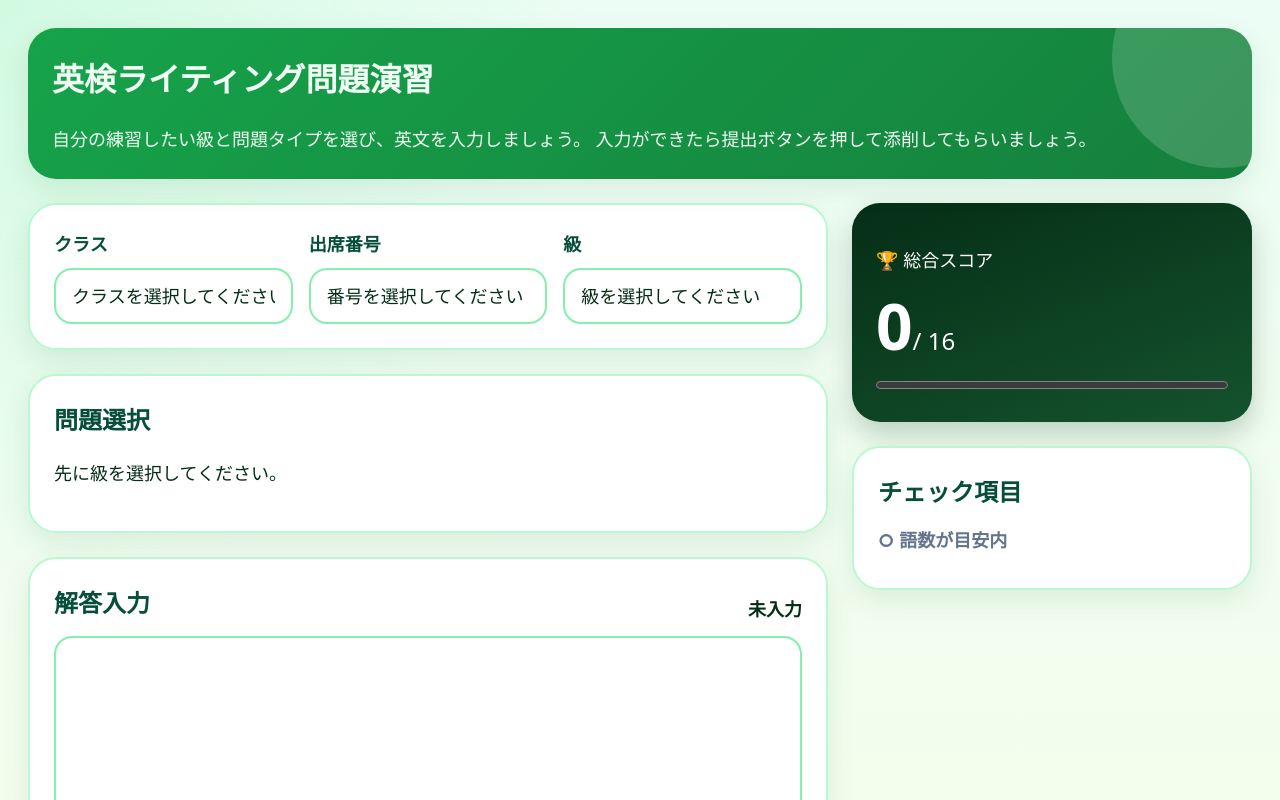
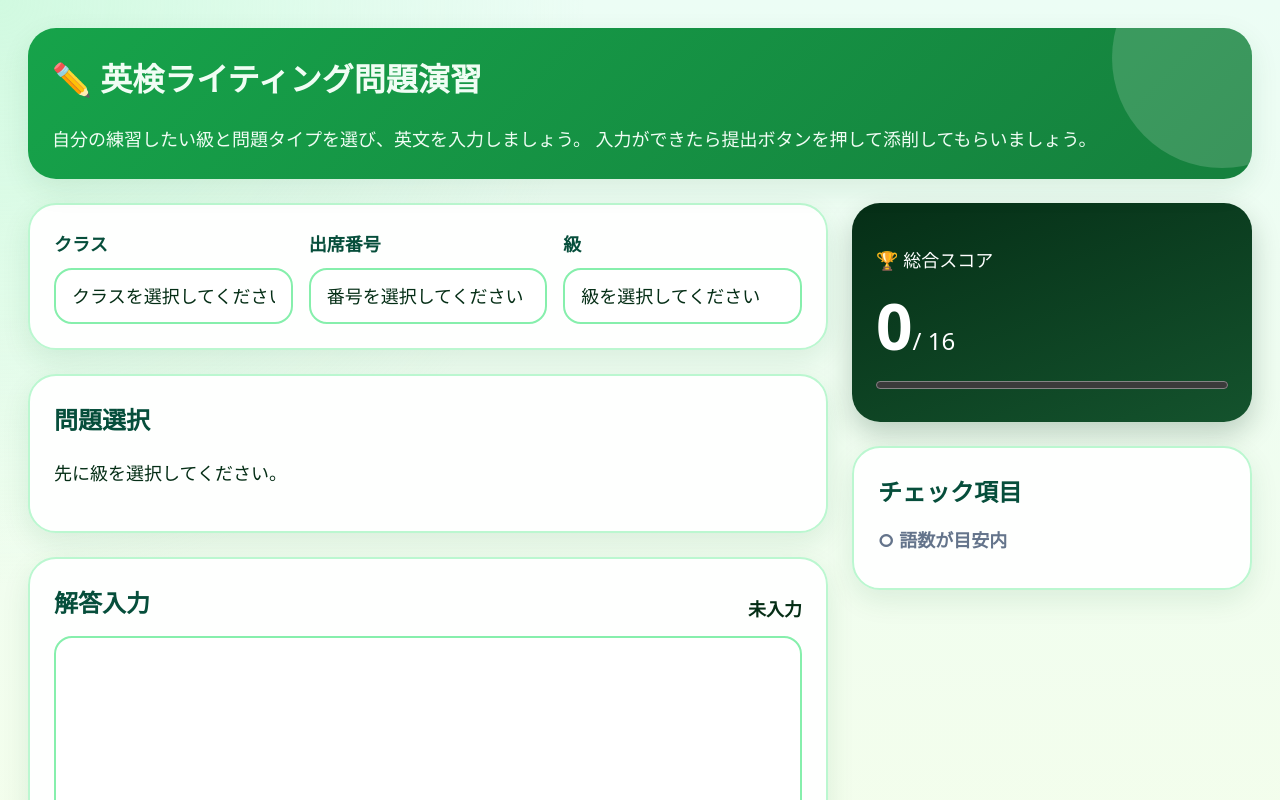
Before and after one commit to ikuyasuwa-sys/eiken-writing-app, a React (Vite) app: page / in a window 1280 px wide. Shown: the top 800 px of the page. Built offline with nearby package versions, Linux system fonts and the light colour scheme.

Commit message:
Update App.jsx

```diff
--- a/src/App.jsx
+++ b/src/App.jsx
@@ -627,7 +627,9 @@ setAiFeedback(feedback);
     <main className="app">
       <section className="hero card">
         <div>
-          <p className="eyebrow">英検ライティング問題演習</p>
+          <p className="eyebrow">
+  ✏️ 英検ライティング問題演習
+</p>
 
           <p>
             自分の練習したい級と問題タイプを選び、英文を入力しましょう。
```
